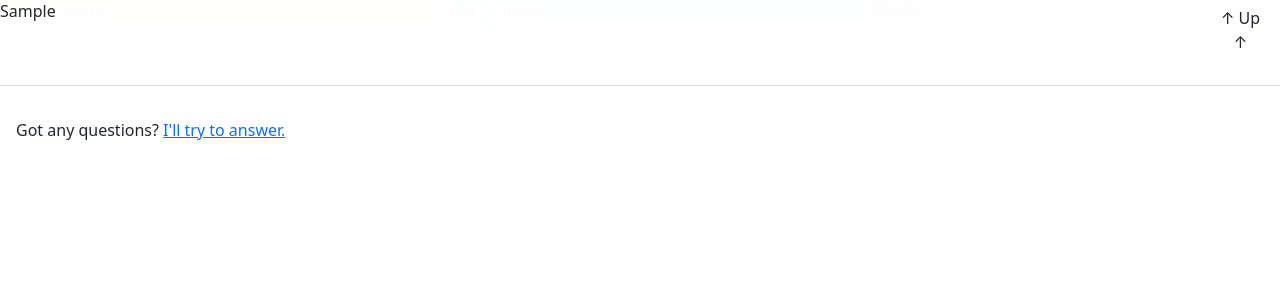
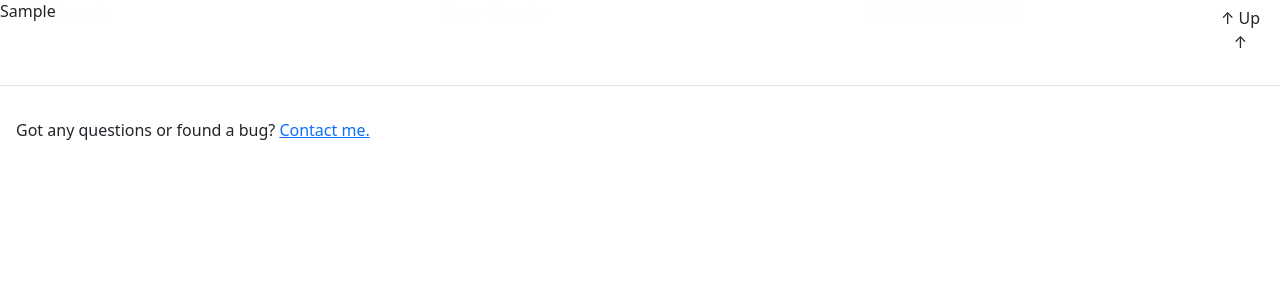
Before and after one commit to Casy7/CrispFetcher2, a Django app: page /editor/1/ in a window 1280 px wide. Shown: the part 41-340 px from the top of the page. Run offline with Django 5.2, Linux system fonts and the light colour scheme; a user stored in the database is signed in; tables that the repository leaves empty hold one stand-in row (values such as "Sample post"); some libraries are stand-ins or nearby versions.

Commit message:
Grammar hotfix

```diff
--- a/CrispFetcher/FetcherApp/templates/base_with_navbar.html
+++ b/CrispFetcher/FetcherApp/templates/base_with_navbar.html
@@ -36,8 +36,8 @@
 {% block footer %}
 <footer class="d-flex flex-wrap justify-content-between align-items-center py-3 my-4 border-top">
 	<div class="text-center p-3">
-		Got any questions?
-		<a href="https://t.me/casy7/">I'll try to answer.</a>
+		Got any questions or found a bug?
+		<a href="https://t.me/casy7/">Contact me.</a>
 	</div>
 </footer>
 {% endblock %}
```
